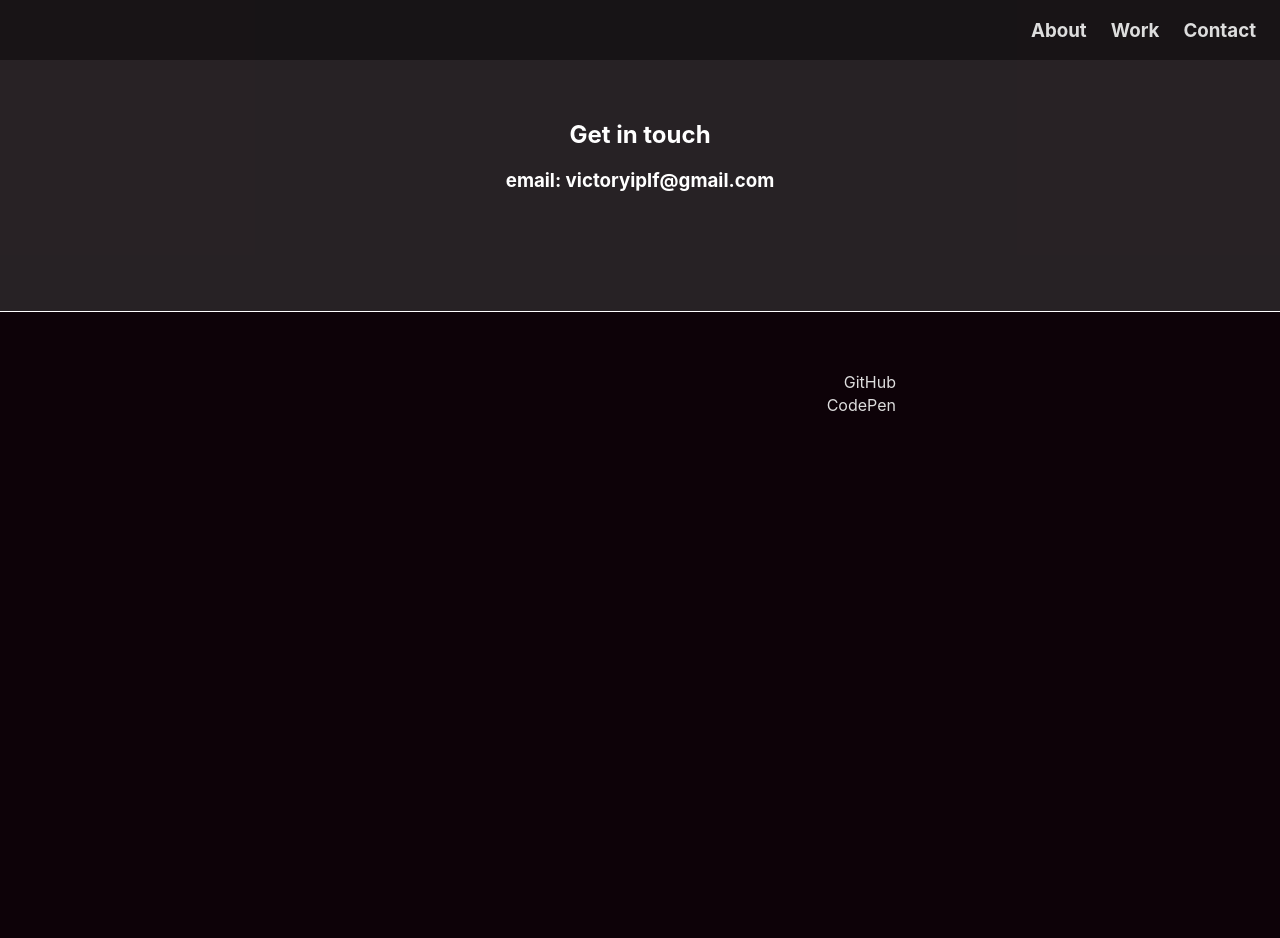
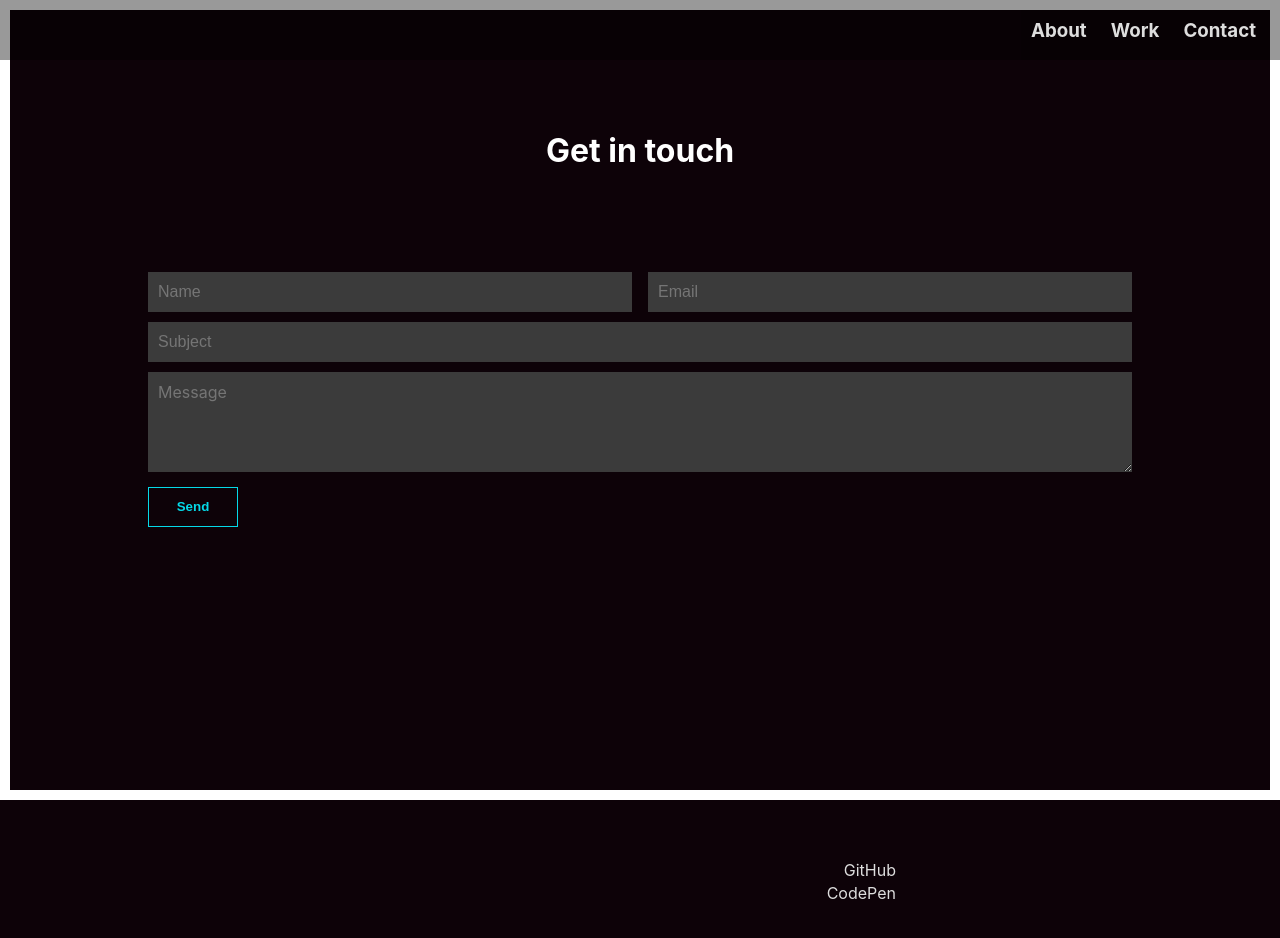
Before and after one commit to vic-torylf/portfolio, a React (Create React App) app: page /contact in a window 1280 px wide. Shown: the top 938 px of the page. Before the commit the page ends 800 px from the top, so only its background shows below. Built offline with nearby package versions, Linux system fonts and the light colour scheme.

Commit message:
"update"

```diff
--- a/package.json
+++ b/package.json
@@ -7,6 +7,7 @@
     "@testing-library/jest-dom": "^5.11.4",
     "@testing-library/react": "^11.1.0",
     "@testing-library/user-event": "^12.1.10",
+    "emailjs-com": "^3.2.0",
     "gh-pages": "^3.2.3",
     "react": "^17.0.2",
     "react-dom": "^17.0.2",
--- a/src/App.css
+++ b/src/App.css
@@ -35,12 +35,9 @@ nav {
 }
 
 #about {
-  height: calc(100vh - 20px);
+  height: calc(100vh - 120px);
   /* or use height: 100vh; box-sizing: border-box; to add border to height */
   border: 10px solid #FFF;
-}
-
-.header-content {
   padding: 100px 5vw 0 15vw;
 }
 
@@ -94,6 +91,7 @@ nav {
 #project-section {
   text-align: center;
   padding: 100px 10vw;
+  border: 10px solid #FFF;
 }
 
 #project-grid {
@@ -120,9 +118,101 @@ nav {
 }
 
 #contact {
-  background-color: rgba(66, 66, 66, 0.5);
+  height: calc(100vh - 220px);
+  padding: 100px 10vw;
+  border: 10px solid #FFF;
+}
+
+#contact h1 {
   text-align: center;
-  padding: 100px 10vw;
+}
+
+#contact #form {
+  display: flex;
+  justify-content: center;
+}
+
+#contact form {
+  display: flex;
+  flex-wrap: wrap;
+  justify-content: space-between;
+  font-size: 20px;
+  margin: 80px 10px;
+}
+
+form div {
+  margin-bottom: 10px;
+}
+
+form .upper-form {
+  width: calc(100% / 2 - 8px);
+}
+
+form .lower-form {
+  width: 100%;
+}
+
+form .input {
+  font-size: 16px;
+  height: 40px;
+  width: 100%;
+  padding: 0 10px;
+  border: none;
+  outline: none;
+  color: #888;
+  background-color: #3b3b3b;
+  box-sizing: border-box;
+}
+
+form .input:focus::placeholder,
+form textarea:focus::placeholder {
+  color: transparent;
+}
+
+form textarea {
+  font-family: -apple-system, BlinkMacSystemFont, 'Segoe UI', 'Roboto', 'Oxygen', 'Ubuntu', 'Cantarell', 'Fira Sans', 'Droid Sans', 'Helvetica Neue', sans-serif;
+  font-size: 16px;
+  width: 100%;
+  min-height: 100px;
+  max-height: 300px;
+  padding: 10px;
+  border: none;
+  outline: none;
+  color: #888;
+  background-color: #3b3b3b;
+  box-sizing: border-box;
+  resize: vertical;
+}
+
+form .submit {
+  display: flex;
+  justify-content: center;
+  align-items: center;
+}
+
+form .submit input {
+  position: relative;
+  font-weight: bold;
+  height: 40px;
+  width: 90px;
+  border: 1px solid #05d9e8;
+  color: #05d9e8;
+  background-color: #0D0208;
+  cursor: pointer;
+  background-image: linear-gradient(0, #05d9e8, #05d9e8);
+  background-size: 0;
+  transition: 400ms;
+  background-repeat: no-repeat;
+}
+
+form .submit input:hover {
+  background-size: 100%;
+  color: #000;
+}
+
+form .submit input:focus {
+  transform: translateY(3px);
+  transition: 100ms;
 }
 
 footer {
@@ -130,7 +220,6 @@ footer {
   flex-direction: column;
   align-items: flex-end;
   padding: 60px 30vw;
-  border-top: 1px solid #FFF;
 }
 
 footer a {
@@ -141,3 +230,28 @@ footer a:hover {
   color: #FFF;
   transition: 0.2s;
 }
+
+@media only screen and (max-height: 653px) and (max-width: 312px) {
+  #about,
+  #contact {
+    height: 100%;
+  }
+}
+
+@media only screen and (max-width: 760px) {
+  #about {
+    padding: 100px 10vw 0 15vw;
+  }
+}
+
+@media only screen and (max-width: 420px) {
+  #project-grid {
+    display: flex;
+    flex-direction: column;
+  }
+
+  .project-image {
+    height: 220px;
+    width: 220px;
+  }
+}
--- a/src/App.js
+++ b/src/App.js
@@ -1,19 +1,21 @@
+import React from 'react';
+import { BrowserRouter as Router, Switch, Route } from "react-router-dom";
 import './App.css';
-import { BrowserRouter as Router, Switch, Route } from "react-router-dom";
-import Navbar from './components/Navbar';
 import Header from './components/Header';
 import Work from './components/Work';
 import Contact from './components/Contact';
+import ScrollToTop from './ScrollToTop';
 
 export default function App() {
     return (
         <Router>
-            <Route path="/portfolio" component={Header} />
-            <Navbar />
-            <Switch>
-                <Route path="/work" component={Work} />
-                <Route path="/contact" component={Contact} />
-            </Switch>
+            <ScrollToTop>
+                <Switch>
+                    <Route path="/portfolio" component={Header} />
+                    <Route path="/work" component={Work} />
+                    <Route path="/contact" component={Contact} />
+                </Switch>
+            </ScrollToTop>
         </Router>
 
     )
--- /dev/null
+++ b/src/ScrollToTop.jsx
@@ -0,0 +1,12 @@
+import { useEffect } from "react";
+import { useLocation } from "react-router-dom";
+
+export default function ScrollToTop({children}) {
+  const { pathname } = useLocation();
+
+  useEffect(() => {
+    window.scrollTo(0, 0);
+  }, [pathname]);
+
+  return <>{children}</>;
+}
--- a/src/components/Contact.jsx
+++ b/src/components/Contact.jsx
@@ -1,13 +1,49 @@
+import React, { useRef } from 'react';
+import Navbar from './Navbar';
 import Footer from './Footer';
+import emailjs from 'emailjs-com';
 
 export default function Contact() {
+    const form = useRef();
+
+    const sendEmail = (e) => {
+        e.preventDefault();
+
+        emailjs.sendForm('job_email', 'template_n4m31fi', form.current, 'user_Qm23CknzT6gNVZ6kyBV9X')
+        .then((result) => {
+            console.log(result.text);
+        }, (error) => {
+            console.log(error.text);
+        });
+        e.target.reset()
+    };
+
     return (
         <>
+            <Navbar />
             <div id="contact">
-                <h2>Get in touch</h2>
-                <h3>email: victoryiplf@gmail.com</h3>
+                <h1>Get in touch</h1>
+                <div id="form">
+                    <form ref={form} onSubmit={sendEmail}>
+                        <div className="upper-form">
+                            <input className="input" type="text" name="name" placeholder="Name" />
+                        </div>
+                        <div className="upper-form">
+                            <input className="input" type="email" name="email" placeholder="Email" />
+                        </div>
+                        <div className="lower-form">
+                            <input className="input" name="subject" placeholder="Subject" />
+                        </div>
+                        <div className="lower-form">
+                            <textarea name="message" placeholder="Message" />
+                        </div>
+                        <div className="submit">
+                            <input type="submit" value="Send" />
+                        </div>
+                    </form>
+                </div>
             </div>
             <Footer />
         </>
     )
-}
+};
--- a/src/components/Work.jsx
+++ b/src/components/Work.jsx
@@ -1,8 +1,10 @@
+import Navbar from './Navbar';
 import Footer from './Footer';
 
 export default function Work() {
     return (
         <>
+            <Navbar />
             <div id="project-section">
                 <div id="project-grid">
                     <a
```
Also changed, not shown: 2 other files (tests, documents, lock files or other folders).
